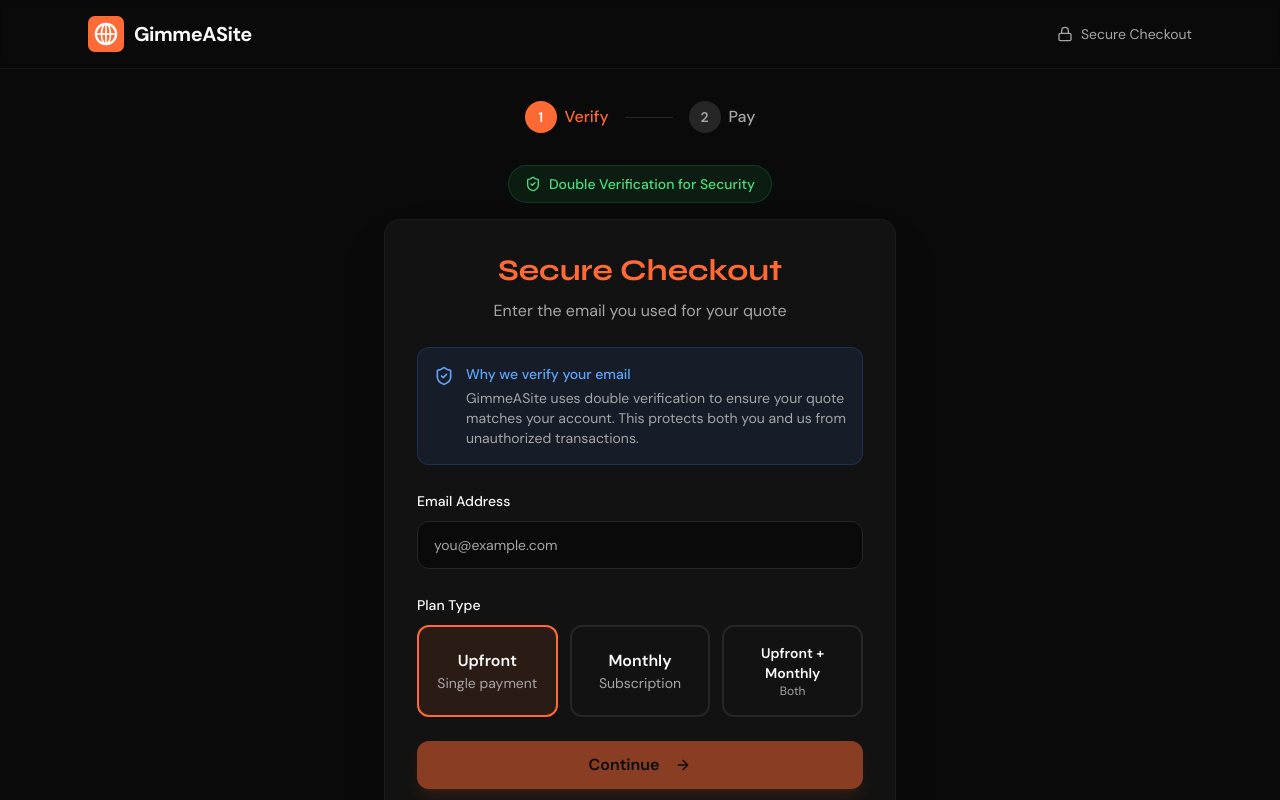
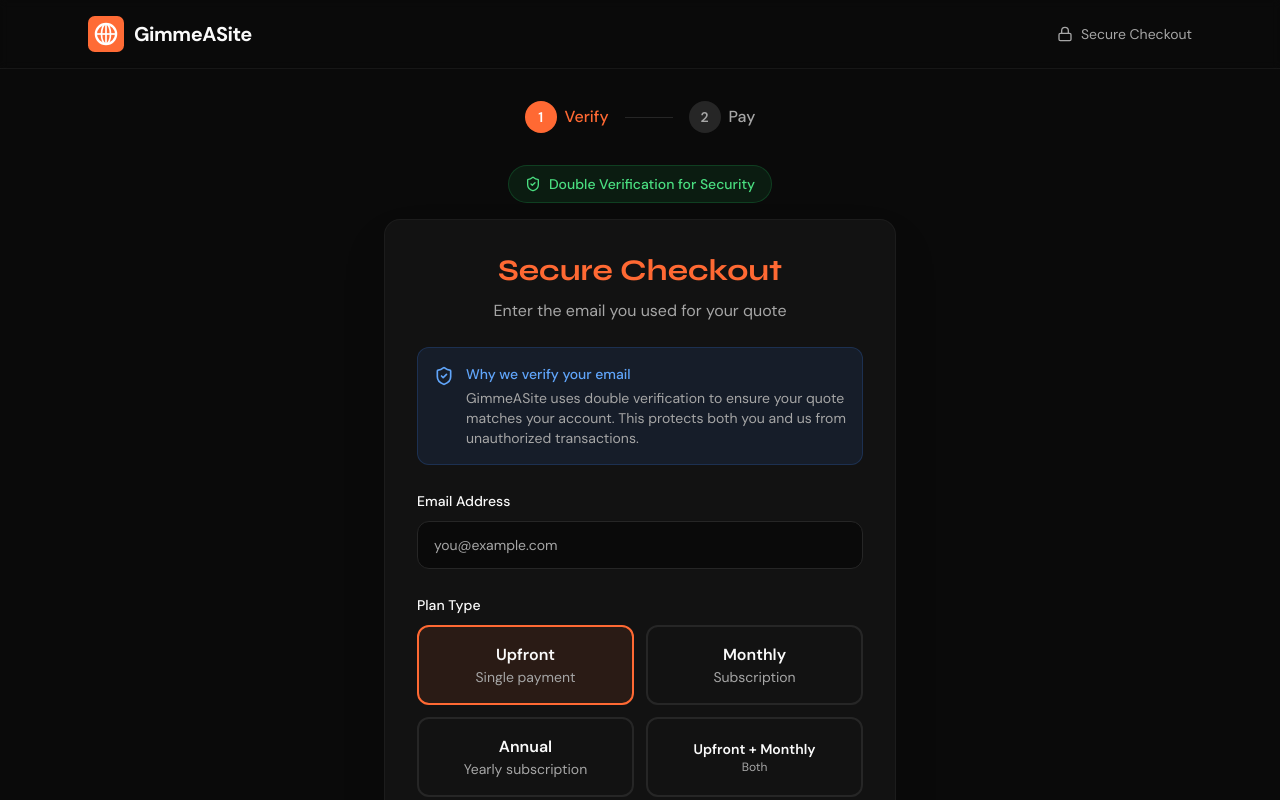
Before and after one commit to matrixfrr/GimmeASite, a Next.js app: page /checkout in a window 1280 px wide. Shown: the top 800 px of the page. Built offline with nearby package versions, Linux system fonts and the light colour scheme.

Commit message:
Add Annual as 4th plan option, fix step 2 plan label/notes/total for annual

```diff
--- a/src/app/checkout/page.tsx
+++ b/src/app/checkout/page.tsx
@@ -31,7 +31,7 @@
 function CheckoutContent() {
   const searchParams = useSearchParams();
   const [email, setEmail] = useState("");
-  const [planType, setPlanType] = useState<"one-time" | "monthly" | "upfront-monthly">("one-time");
+  const [planType, setPlanType] = useState<"one-time" | "monthly" | "upfront-monthly" | "annual">("one-time");
   const [isVerifying, setIsVerifying] = useState(false);
   const [isProcessing, setIsProcessing] = useState(false);
   const [quote, setQuote] = useState<Quote | null>(null);
@@ -44,8 +44,8 @@
     const plan = searchParams.get("plan");
     const emailParam = searchParams.get("email");
 
-    if (plan === "monthly" || plan === "one-time" || plan === "upfront-monthly") {
-      setPlanType(plan as "one-time" | "monthly" | "upfront-monthly");
+    if (plan === "monthly" || plan === "one-time" || plan === "upfront-monthly" || plan === "annual") {
+      setPlanType(plan as "one-time" | "monthly" | "upfront-monthly" | "annual");
     }
     if (emailParam) {
       setEmail(emailParam);
@@ -55,7 +55,7 @@
     // Only do this once per page load
     if (
       emailParam &&
-      (plan === "monthly" || plan === "one-time" || plan === "upfront-monthly") &&
+      (plan === "monthly" || plan === "one-time" || plan === "upfront-monthly" || plan === "annual") &&
       !hasAutoVerified.current
     ) {
       hasAutoVerified.current = true;
@@ -320,7 +320,7 @@
 
                 <div className="space-y-2">
                   <label className="text-sm font-medium">Plan Type</label>
-                  <div className="grid grid-cols-3 gap-3">
+                  <div className="grid grid-cols-2 gap-3">
                     <button
                       type="button"
                       onClick={() => setPlanType("one-time")}
@@ -344,6 +344,18 @@
                     >
                       <div className="font-semibold">Monthly</div>
                       <div className="text-sm text-muted-foreground">Subscription</div>
+                    </button>
+                    <button
+                      type="button"
+                      onClick={() => setPlanType("annual")}
+                      className={`p-4 rounded-xl border-2 transition-all ${
+                        planType === "annual"
+                          ? "border-primary bg-primary/10"
+                          : "border-border hover:border-border/80"
+                      }`}
+                    >
+                      <div className="font-semibold">Annual</div>
+                      <div className="text-sm text-muted-foreground">Yearly subscription</div>
                     </button>
                     <button
                       type="button"
@@ -426,9 +438,9 @@
                     </div>
                     <div className="flex justify-between text-sm">
                       <span className="text-muted-foreground">Plan</span>
-                      <span className="font-medium capitalize">{planType === "monthly" ? "Monthly" : quote.notes?.includes("[monthly_cents:") ? "Upfront + Monthly" : "Upfront"}</span>
+                      <span className="font-medium capitalize">{planType === "annual" ? "Annual" : planType === "monthly" ? "Monthly" : quote.notes?.includes("[monthly_cents:") ? "Upfront + Monthly" : "Upfront"}</span>
                     </div>
-                    {quote.notes && quote.notes.replace(/\[monthly_cents:\d+\]\s*/g, "").trim() && (
+                    {planType !== "annual" && quote.notes && quote.notes.replace(/\[monthly_cents:\d+\]\s*/g, "").trim() && (
                       <div className="pt-2">
                         <span className="text-sm text-muted-foreground">Notes</span>
                         <p className="text-sm mt-1">{quote.notes.replace(/\[monthly_cents:\d+\]\s*/g, "").trim()}</p>
@@ -459,6 +471,9 @@
                             </span>
                             {planType === "monthly" && (
                               <span className="text-sm text-muted-foreground">/month</span>
+                            )}
+                            {planType === "annual" && (
+                              <span className="text-sm text-muted-foreground">/year</span>
                             )}
                           </>
                         );
```
